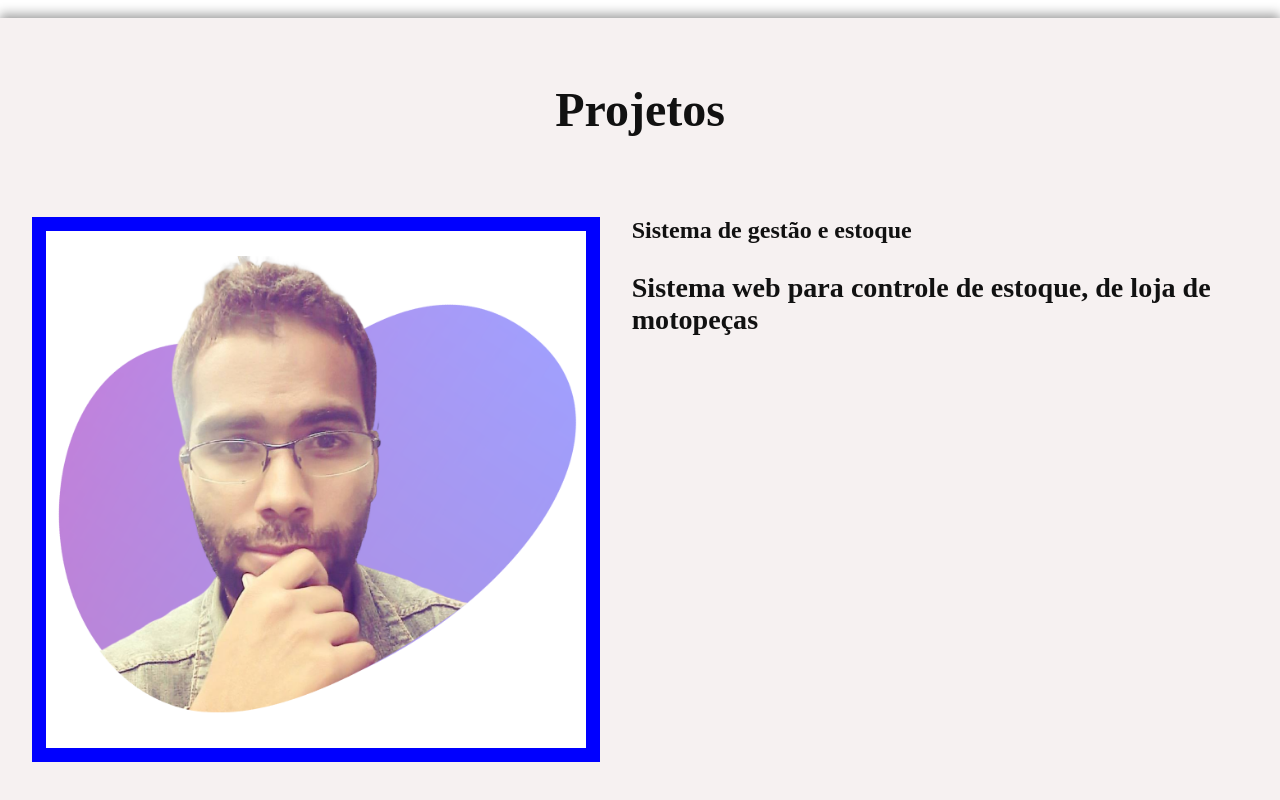
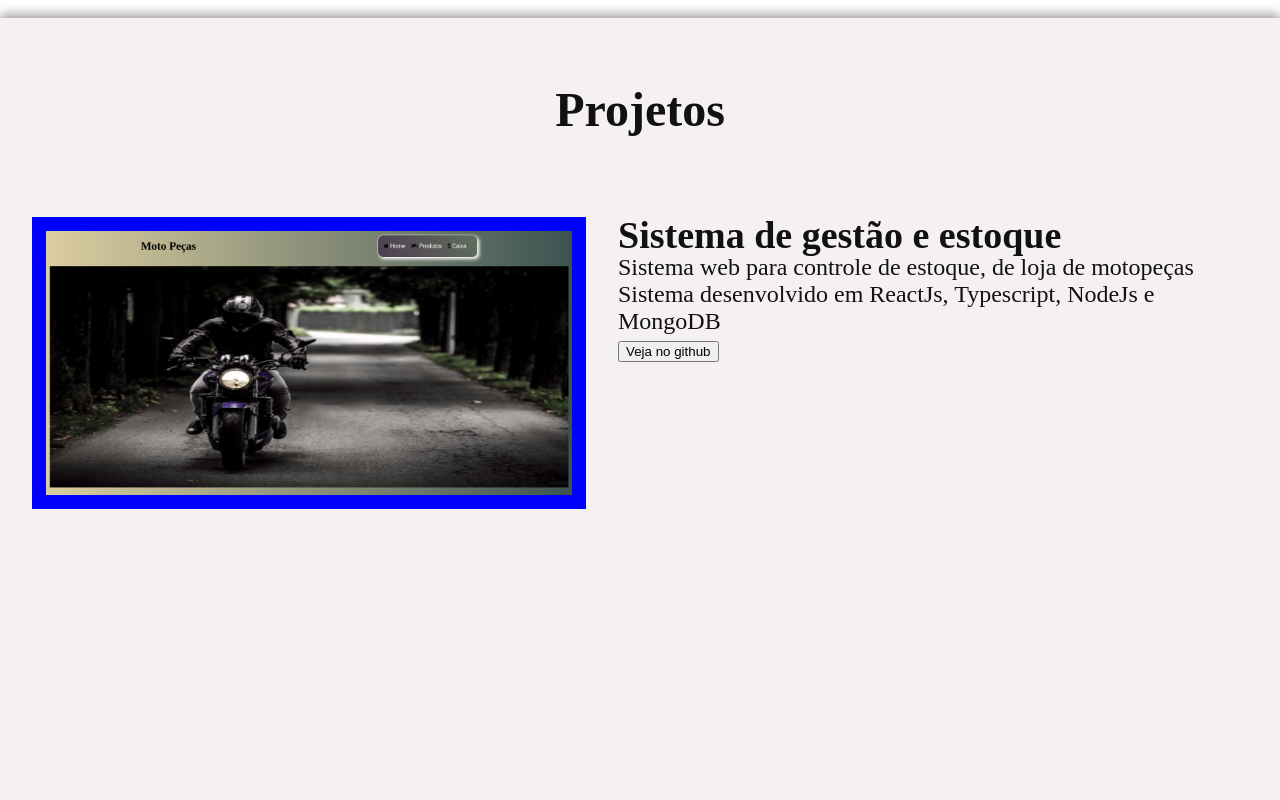
Before and after one commit to WagnerTerry/portfolio, a React (Vite) app: page / in a window 1280 px wide. Shown: the part 918-1718 px from the top of the page. Built offline with nearby package versions, Linux system fonts and the light colour scheme.

Commit message:
chore: adicionando imagem do primeiro projeto

```diff
--- a/src/App.scss
+++ b/src/App.scss
@@ -128,18 +128,18 @@ body {
 
     padding: 2rem;
 
-
     h1 {
       text-align: center;
     }
 
-    .show-projects{
+    .show-projects {
       margin-top: 80px;
       .container-one {
         display: flex;
-        .project-container{
+        .project-container {
           border: 14px solid blue;
           background: #09e1bd;
+          max-width: 526px;
           // width: 50%;
 
           img {
@@ -149,6 +149,13 @@ body {
         }
         .project-info {
           padding: 0 2rem;
+
+          strong {
+            font-size: 38px;
+            font-style: normal;
+            font-weight: 700;
+            line-height: 37px;
+          }
         }
       }
     }
--- a/src/App.tsx
+++ b/src/App.tsx
@@ -1,5 +1,7 @@
 import Play from "../src/assets/play.svg";
 import Profile from "../src/assets/profile.png";
+import Motorcycle from "../src/assets/motorcycle-cover.png";
+
 import "./App.scss";
 
 function App() {
@@ -126,14 +128,23 @@ function App() {
         <div className="show-projects">
           <div className="container-one">
             <div className="project-container">
-              <img src={Profile} alt="projeto 1" />
+              <img src={Motorcycle} alt="projeto 1" />
             </div>
             <div className="project-info">
               <strong>Sistema de gestão e estoque</strong>
               <br />
-              <h3>Sistema web para controle de estoque, de loja de motopeças</h3>
+              <span>
+                Sistema web para controle de estoque, de loja de motopeças
+              </span>
+              <br />
+              <span>
+                Sistema desenvolvido em ReactJs, Typescript, NodeJs e MongoDB
+              </span>
+              <br />
+              <a href="#projects">
+                <button>Veja no github</button>
+              </a>
             </div>
-
           </div>
         </div>
       </div>
```
Also changed, not shown: src/assets/motorcycle-cover.png (added).
